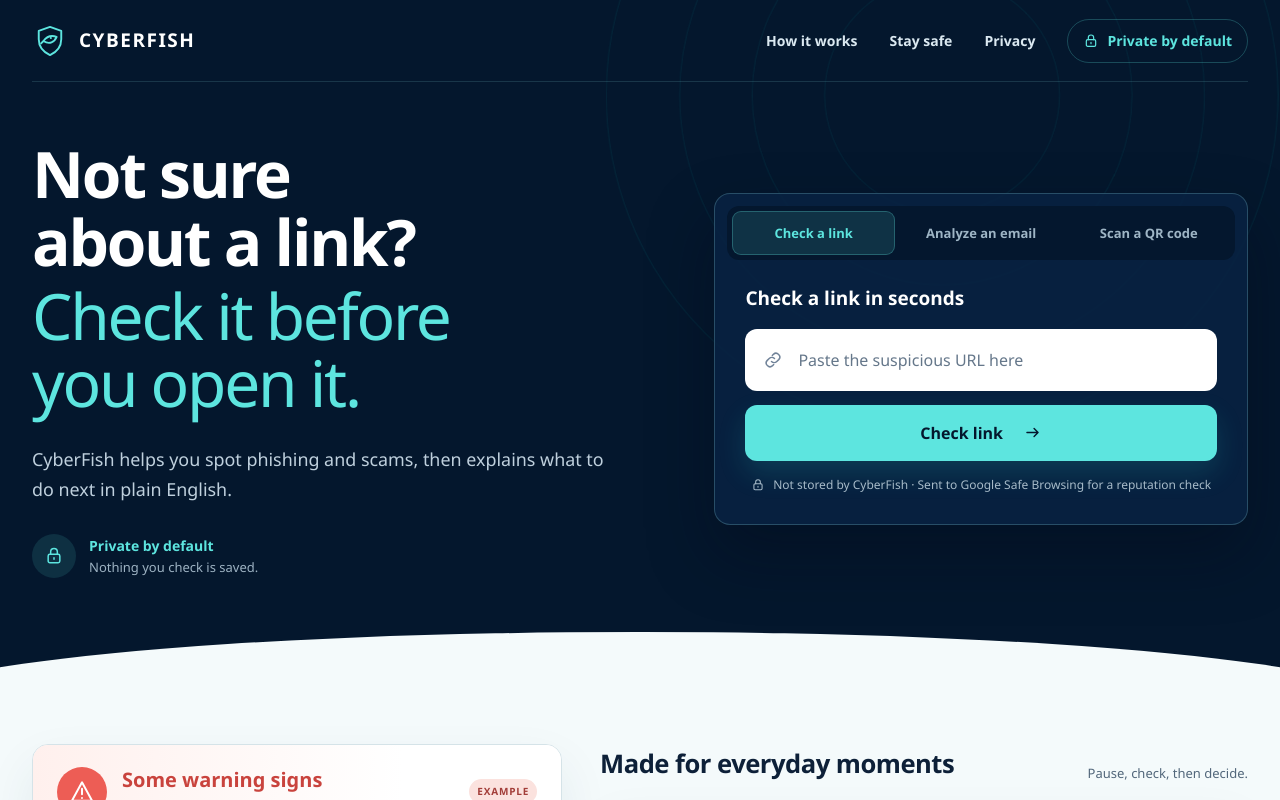
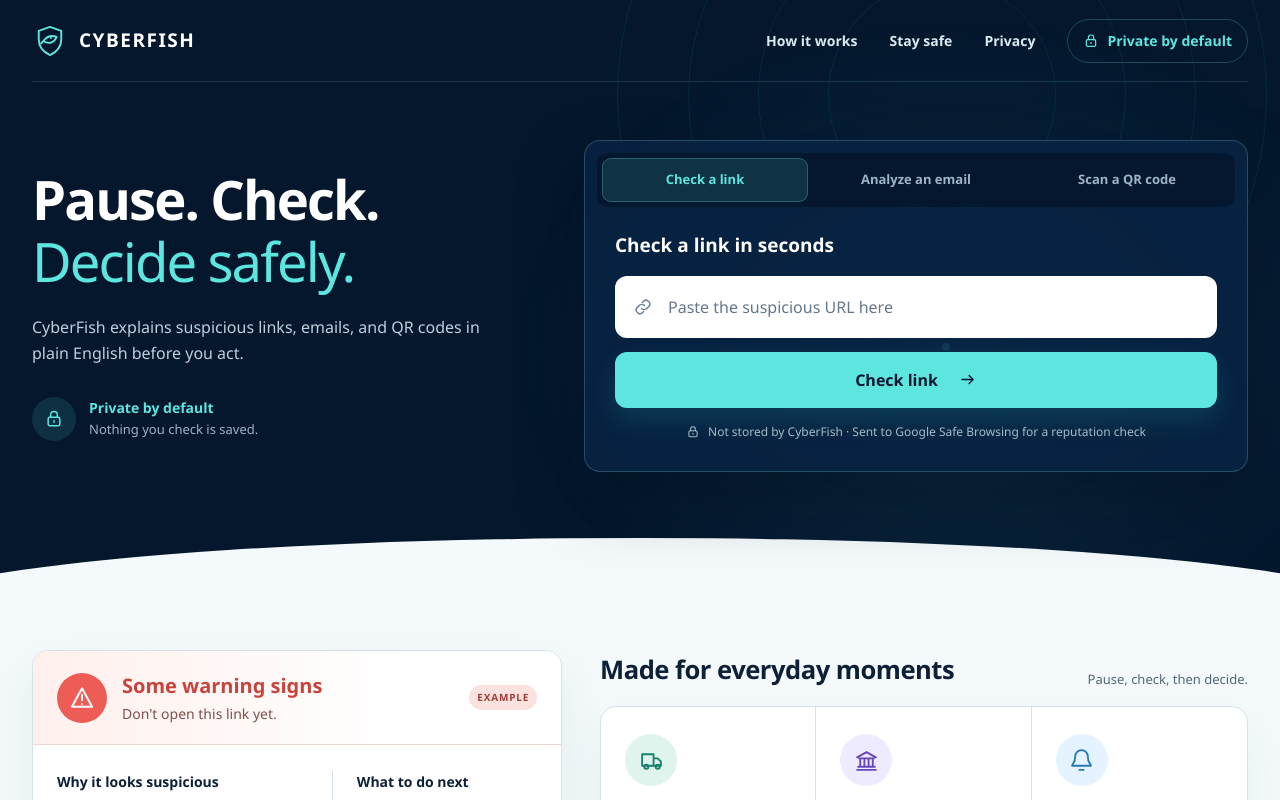
Before and after one commit to edda1011/CyberFish, a Next.js app: page / in a window 1280 px wide. Shown: the top 800 px of the page. Built offline with nearby package versions, Linux system fonts and the light colour scheme.

Commit message:
refine guided spotlight hero

```diff
--- a/app/globals.css
+++ b/app/globals.css
@@ -13,6 +13,10 @@
   --coral: #ed5d55;
   --coral-soft: #fff0ed;
   --lavender: #eeeaff;
+  --motion-fast: 160ms;
+  --motion-standard: 240ms;
+  --motion-slow: 720ms;
+  --ease-arrive: cubic-bezier(.16, 1, .3, 1);
 }
 
 * { box-sizing: border-box; }
@@ -27,6 +31,7 @@ svg { width: 1.25em; fill: none; stroke: currentColor; stroke-width: 1.8; stroke
 
 .ocean-shell { min-height: 580px; position: relative; overflow: hidden; background: var(--navy-950); color: var(--white); }
 .ocean-shell::after { content: ""; position: absolute; left: -8%; right: -8%; bottom: -68px; height: 110px; border-radius: 50% 50% 0 0 / 65% 65% 0 0; background: var(--mist); }
+.guided-spotlight { width: min(900px, 72vw); aspect-ratio: 1.35; position: absolute; top: 30px; right: -8%; z-index: 0; pointer-events: none; background: radial-gradient(ellipse at center, rgba(93,229,223,.17) 0%, rgba(57,143,170,.09) 34%, rgba(4,23,45,0) 70%); transform: translate3d(3%, -2%, 0); animation: spotlight-drift 9s var(--ease-arrive) infinite alternate; }
 .site-header { width: min(1420px, calc(100% - 64px)); height: 82px; margin: 0 auto; display: flex; align-items: center; justify-content: space-between; position: relative; z-index: 3; border-bottom: 1px solid rgba(135, 219, 222, .16); }
 .brand { display: inline-flex; align-items: center; gap: 11px; font-size: 19px; font-weight: 800; letter-spacing: .08em; text-transform: uppercase; }
 .brand-mark { width: 36px; height: 36px; display: grid; place-items: center; color: var(--aqua); }
@@ -37,18 +42,19 @@ nav a:hover { color: var(--aqua); }
 .privacy-chip { gap: 8px; padding: 0 15px; border: 1px solid rgba(93,229,223,.25); border-radius: 999px; color: var(--aqua); }
 .privacy-chip svg { width: 16px; }
 
-.hero { width: min(1420px, calc(100% - 64px)); min-height: 470px; margin: 0 auto; padding: 58px 0 96px; display: grid; grid-template-columns: 1fr .92fr; gap: clamp(50px, 8vw, 130px); align-items: center; position: relative; z-index: 2; }
-.hero-copy { max-width: 680px; }
-h1 { margin: 0; max-width: 680px; font-size: clamp(48px, 5vw, 76px); line-height: 1.06; letter-spacing: -.035em; font-weight: 760; text-wrap: balance; }
+.hero { width: min(1420px, calc(100% - 64px)); min-height: 470px; margin: 0 auto; padding: 58px 0 96px; display: grid; grid-template-columns: minmax(320px,.78fr) minmax(0,1.12fr); gap: clamp(50px, 7vw, 108px); align-items: center; position: relative; z-index: 2; }
+.hero-copy { max-width: 540px; animation: hero-copy-arrive var(--motion-slow) var(--ease-arrive) both; }
+h1 { margin: 0; max-width: 540px; font-size: clamp(42px, 4.25vw, 60px); line-height: 1.04; letter-spacing: -.035em; font-weight: 760; text-wrap: balance; }
 h1 span { display: block; margin-top: 6px; color: var(--aqua); font-weight: 520; }
-.hero-copy>p { max-width: 590px; margin: 28px 0 0; color: #bfd0dd; font-size: clamp(17px, 1.4vw, 20px); line-height: 1.65; }
+.hero-copy>p { max-width: 520px; margin: 24px 0 0; color: #bfd0dd; font-size: clamp(16px, 1.25vw, 18px); line-height: 1.65; }
 .hero-privacy { margin-top: 30px; display: flex; align-items: center; gap: 13px; }
 .hero-privacy>span { width: 44px; height: 44px; display: grid; place-items: center; flex: 0 0 auto; border-radius: 50%; background: rgba(93,229,223,.12); color: var(--aqua); }
 .hero-privacy strong,.hero-privacy small { display: block; }.hero-privacy strong { color: var(--aqua); font-size: 14px; }.hero-privacy small { margin-top: 2px; color: #9db2c2; font-size: 13px; }
 
-.sonar { width: 650px; height: 650px; position: absolute; right: 1%; top: -230px; z-index: 1; border: 1px solid rgba(36,207,201,.13); border-radius: 50%; animation: sonar-breathe 6s cubic-bezier(.16,1,.3,1) infinite alternate; }
+.sonar { width: 650px; height: 650px; position: absolute; right: 1%; top: -230px; z-index: 1; border: 1px solid rgba(36,207,201,.13); border-radius: 50%; opacity: .82; }
 .sonar span { position: absolute; inset: var(--inset); border: 1px solid rgba(36,207,201,.12); border-radius: 50%; }.sonar span:nth-child(1){--inset:70px}.sonar span:nth-child(2){--inset:140px}.sonar span:nth-child(3){--inset:210px}.sonar i { width: 8px; height: 8px; position: absolute; left: 50%; bottom: 68px; border-radius: 50%; background: var(--aqua); box-shadow: 0 0 24px var(--aqua); }
-@keyframes sonar-breathe { to { transform: scale(1.035); opacity: .78; } }
+@keyframes spotlight-drift { to { transform: translate3d(-5%, 3%, 0) scale(1.08); } }
+@keyframes hero-copy-arrive { from { opacity: .35; transform: translate3d(0,18px,0); } }
 
 .analyzer-card { padding: 30px; position: relative; border: 1px solid rgba(140,211,218,.25); border-radius: 16px; background: rgba(8,35,66,.88); box-shadow: 0 30px 65px rgba(0,8,24,.35); }
 .analyzer-tabs { margin: -18px -18px 24px; padding: 5px; display: grid; grid-template-columns: repeat(3,minmax(0,1fr)); gap: 5px; border-radius: 12px; background: rgba(2,18,37,.62); }
@@ -224,7 +230,7 @@ footer { min-height: 110px; padding: 25px max(32px, calc((100% - 1420px)/2)); di
 footer>p { color: var(--muted); font-size: 13px; }.footer-links { display: flex; justify-content: flex-end; gap: 22px; color: var(--muted); font-size: 12px; }.footer-links a:hover { color: #087b78; text-decoration: underline; text-underline-offset: 4px; }
 
 @media (max-width: 1050px) {
-  .hero { grid-template-columns: 1fr 1fr; gap: 45px; }
+  .hero { grid-template-columns: .9fr 1.1fr; gap: 45px; }
   .guidance-grid { grid-template-columns: 1fr; max-width: 820px; }
   .moment-list article { min-height: 190px; }
 }
@@ -243,7 +249,8 @@ footer>p { color: var(--muted); font-size: 13px; }.footer-links { display: flex;
 @media (max-width: 620px) {
   .site-header { width: calc(100% - 32px); height: 72px; }.brand { font-size: 15px; }.brand-mark,.brand-mark svg { width: 31px; height: 31px; }
   .privacy-chip { width: 44px; padding: 0; justify-content: center; font-size: 0; }.privacy-chip svg { width: 17px; }
-  .hero { width: calc(100% - 32px); padding-top: 42px; }.hero h1 { font-size: clamp(38px, 11.5vw, 48px); line-height: 1.08; }.hero-copy>p { margin-top: 22px; font-size: 16px; }.hero-privacy { margin-top: 24px; }
+  .guided-spotlight { width: 150vw; right: -70%; opacity: .55; animation: none; }
+  .hero { width: calc(100% - 32px); padding-top: 42px; }.hero h1 { font-size: clamp(36px, 10.5vw, 44px); line-height: 1.06; }.hero-copy>p { margin-top: 20px; font-size: 16px; }.hero-privacy { margin-top: 24px; }
   .analyzer-card { padding: 20px; }.analyzer-tabs { margin: -10px -10px 20px; }.analyzer-tabs button { padding-left: 5px; padding-right: 5px; font-size: 11px; line-height: 1.25; }.analyzer-title { font-size: 17px; }.url-field { height: 56px; padding: 0 14px; }.url-field input { min-width: 0; font-size: 16px; }.email-field { min-height: 160px; padding: 14px; }.email-field textarea { min-height: 132px; font-size: 16px; }.ai-option>p { margin-left: 0; }
   .email-import { align-items: flex-start; flex-direction: column; gap: 7px; }.email-import-button { width: 100%; }.email-file-chip { grid-template-columns: 20px minmax(0,1fr); }.email-file-chip button { grid-column: 2; justify-self: start; margin-left: -9px; }
   .email-parse-summary dl>div { grid-template-columns: 1fr; gap: 1px; }
@@ -259,7 +266,7 @@ footer>p { color: var(--muted); font-size: 13px; }.footer-links { display: flex;
 
 @media (prefers-reduced-motion: reduce) {
   html { scroll-behavior: auto; }
-  .sonar { animation: none; }
+  .guided-spotlight,.hero-copy { animation: none; }
   .button-spinner { animation-duration: 1.4s; }
 }
 
--- a/app/page.tsx
+++ b/app/page.tsx
@@ -18,6 +18,7 @@ export default function Home() {
   return (
     <main id="top">
       <section className="ocean-shell">
+        <div className="guided-spotlight" aria-hidden="true" />
         <div className="sonar" aria-hidden="true"><span /><span /><span /><i /></div>
         <header className="site-header">
           <a className="brand" href="#top" aria-label="CyberFish home"><BrandMark /><span>CyberFish</span></a>
@@ -31,8 +32,8 @@ export default function Home() {
 
         <div className="hero">
           <div className="hero-copy">
-            <h1>Not sure about a link?<br /><span>Check it before you open it.</span></h1>
-            <p>CyberFish helps you spot phishing and scams, then explains what to do next in plain English.</p>
+            <h1>Pause. Check.<br /><span>Decide safely.</span></h1>
+            <p>CyberFish explains suspicious links, emails, and QR codes in plain English before you act.</p>
             <div className="hero-privacy"><span><LockIcon /></span><div><strong>Private by default</strong><small>Nothing you check is saved.</small></div></div>
           </div>
 
```
